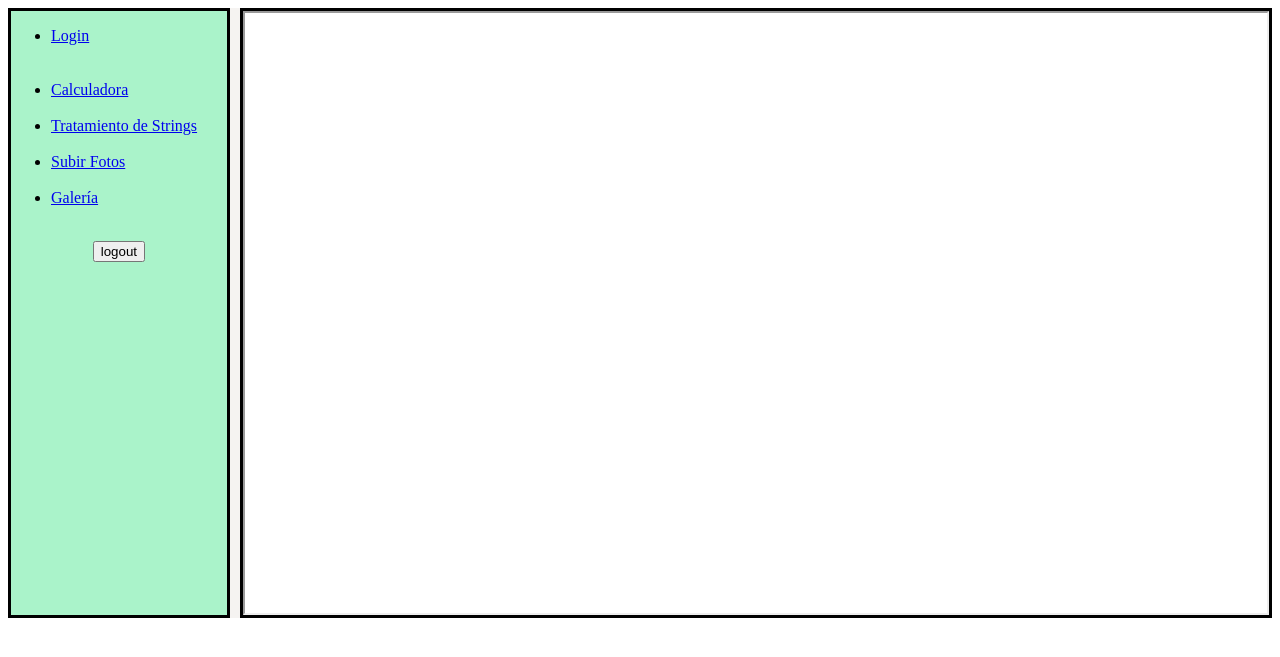
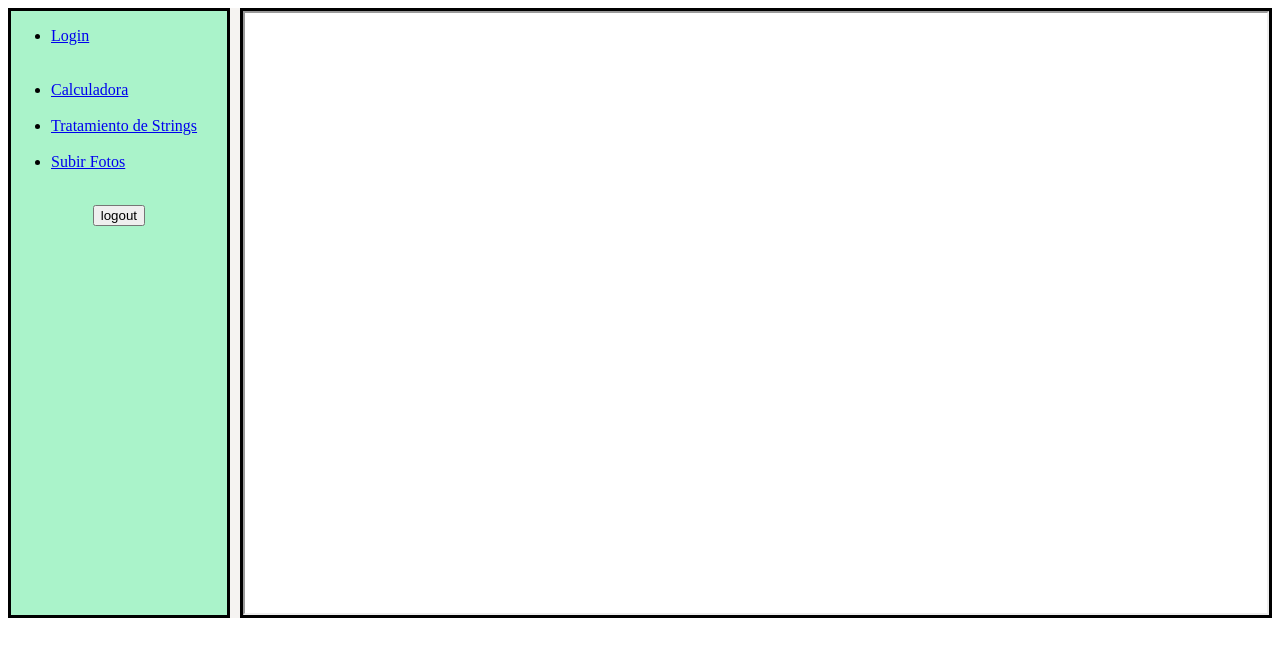
Before and after one commit to Marseph4/startingphp, a PHP site: page / in a window 1280 px wide. Shown: the top 657 px of the page. Run offline with PHP 8.4, Linux system fonts and the light colour scheme.

Commit message:
Update index.php

```diff
--- a/index.php
+++ b/index.php
@@ -15,7 +15,6 @@
                 <li><a href='calculadora.php' target='contenido'>Calculadora</a></li><br>
                 <li><a href='tratamiento_string.php' target='contenido'>Tratamiento de Strings</a></li><br>
                 <li><a href='subir.php' target="contenido">Subir Fotos</a></li><br>
-                <li><a href='galeria.php' target="contenido">Galería</a></li><br>
             </ul>
                <center><form action="" method="post">
                     <input type="submit" value="logout" name = "submit" class="btn float-right login_btn">
```
